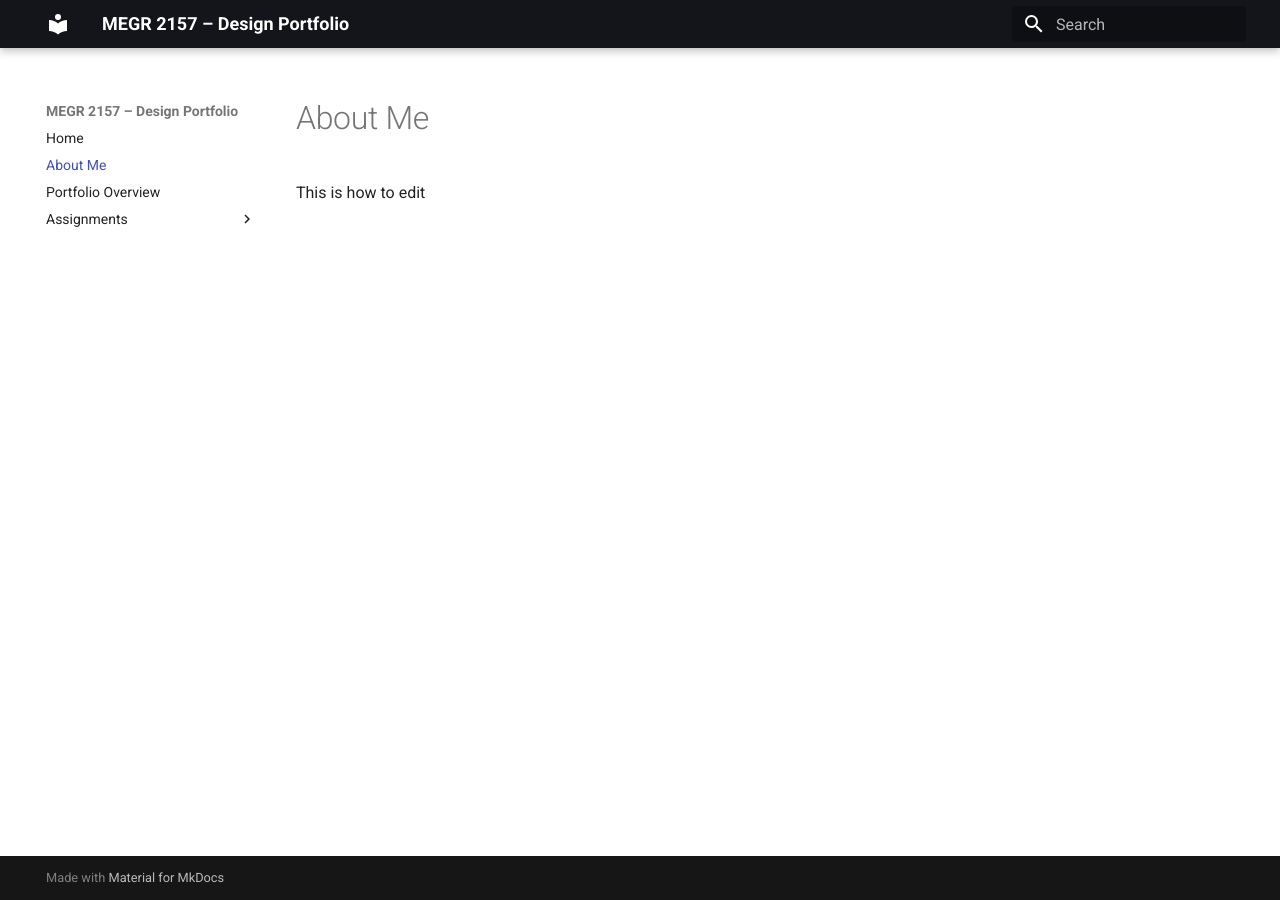
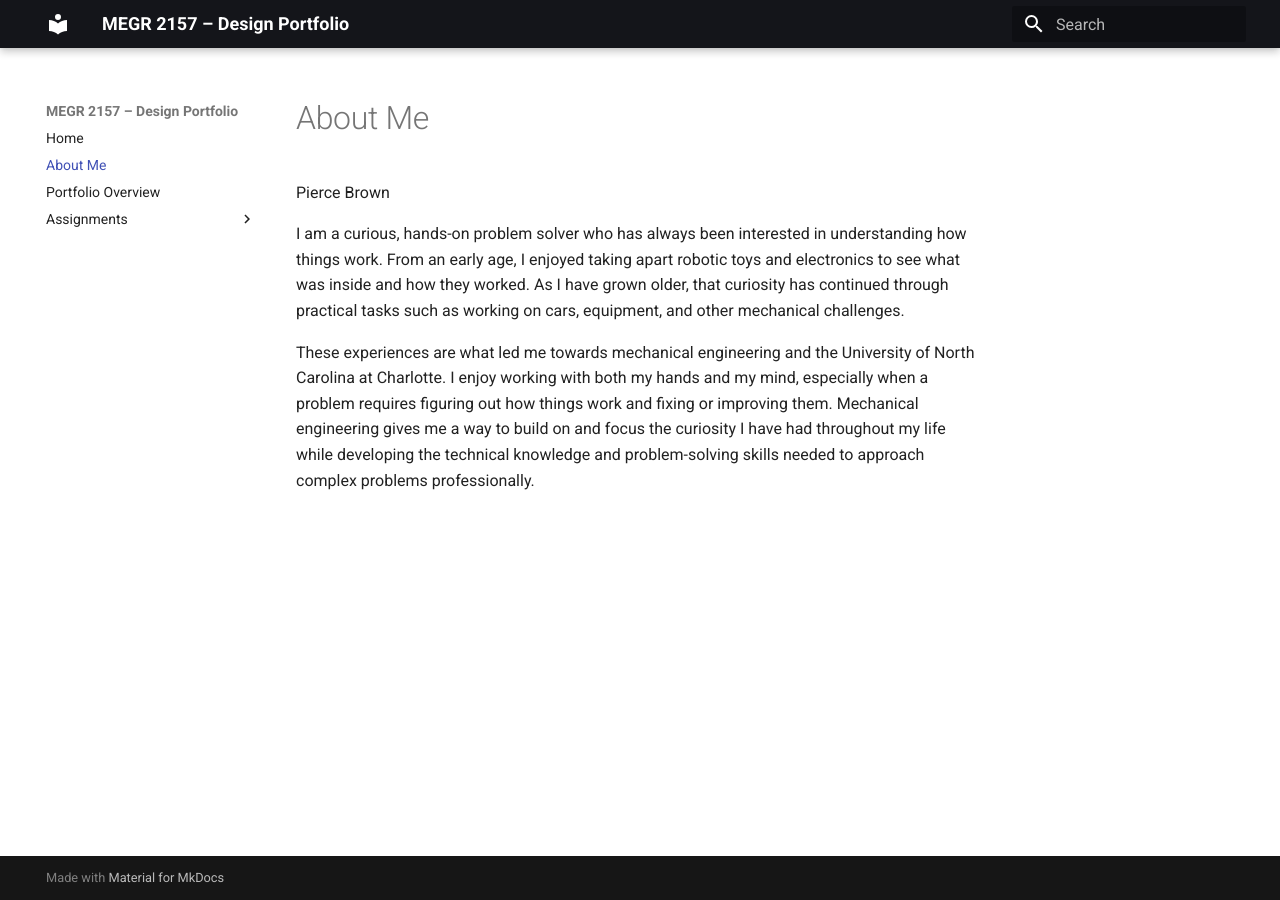
Before and after one commit to pbrown95-glitch/megr2157-portfolio, an MkDocs documentation site: the page built from docs/aboutme/index.md, in a window 1280 px wide. Built offline with MkDocs 1.6.1 and Material for MkDocs 9.7.7, drawn with Linux system fonts in a browser that asks for light colours.

Commit message:
Update index.md

```diff
--- a/docs/aboutme/index.md
+++ b/docs/aboutme/index.md
@@ -1,2 +1,7 @@
 #About Me
-This is how to edit
+
+Pierce Brown
+
+I am a curious, hands-on problem solver who has always been interested in understanding how things work. From an early age, I enjoyed taking apart robotic toys and electronics to see what was inside and how they worked. As I have grown older, that curiosity has continued through practical tasks such as working on cars, equipment, and other mechanical challenges.
+
+These experiences are what led me towards mechanical engineering and the University of North Carolina at Charlotte. I enjoy working with both my hands and my mind, especially when a problem requires figuring out how things work and fixing or improving them. Mechanical engineering gives me a way to build on and focus the curiosity I have had throughout my life while developing the technical knowledge and problem-solving skills needed to approach complex problems professionally.
```
